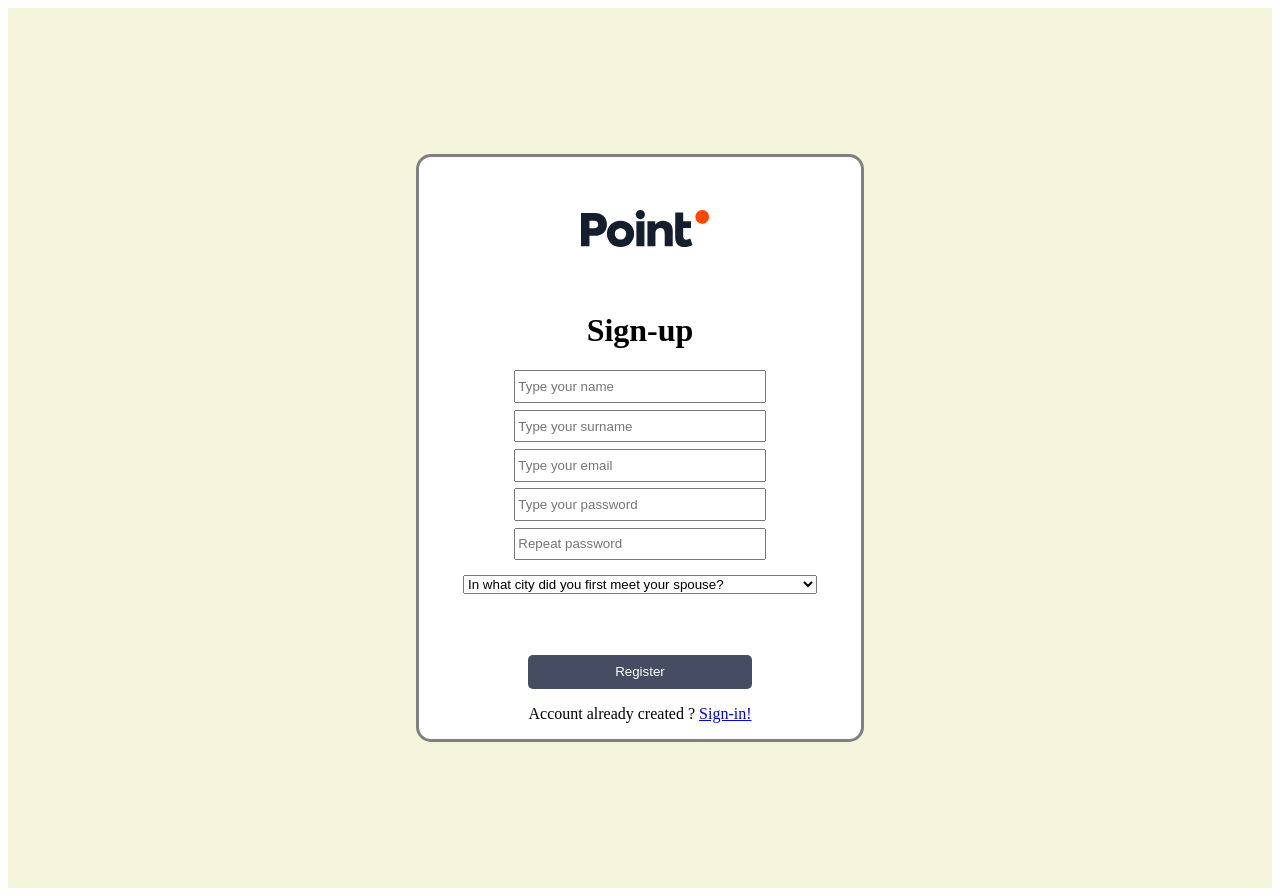
After one commit to NikBud/News-project, a PHP site: page /html/register.html in a window 1280 px wide. The commit adds this page. Run offline with PHP 8.4, Linux system fonts and the light colour scheme.

Commit message:
Auth/register logic implemented

```diff
--- /dev/null
+++ b/csv_files/users.csv
@@ -0,0 +1,6 @@
+name,surname,email,password,secret_answer,secret_question_index
+Danil,Sokolov,nopie300@gmail.com,qwertyuiop,Chisinau,2
+Anastasia,Fedotova,nastea.krasota@003@mail.ru,qwertyuio,Rambam,3
+Nikita,Budeanski,nikbud03@gmail.com,720QR50e,Chisinau,2
+Sofia,Bodrug,sf.bodrug@gmail.com,Tyuiop@2,Chisinau,2
+Miroslav,Vetrov,mira.vetrov@gmail.com,Asdfgh#3,Chisinau,2
--- /dev/null
+++ b/html/register.html
@@ -0,0 +1,47 @@
+<!DOCTYPE html>
+<html lang="en">
+<head>
+    <meta charset="UTF-8">
+    <meta name="viewport" content="width=device-width, initial-scale=1.0">
+    <title>Login</title>
+    <link rel="stylesheet" type="text/css" href="../styles/login.css">
+    <script src="../scripts/register.js"></script>
+</head>
+<body>
+    <form id="registerForm" method="post">
+        <div id="container">
+            <div id="img-container">
+                <img src="../images/new-point-logo.svg" alt="">
+            </div>
+
+            <div id="inputs">
+                <h1>Sign-up</h1>
+                <input type="text" id="name" name="name" placeholder="Type your name">
+                <input type="text" id="surname" name="surname" placeholder="Type your surname">
+                <input type="text" id="email" name="email" placeholder="Type your email">
+                <input type="password" id="password" name="password" placeholder="Type your password">
+                <input type="password" id="repPassword" name="Repeat password" placeholder="Repeat password">
+                <select id="security-question">
+                    <option value="0">In what city did you first meet your spouse?</option>
+                    <option value="1">What was the name of your first pet?</option>
+                    <option value="2">In what city did you attend your first school?</option>
+                    <option value="3">What is your favorite vacation spot?</option>
+                </select>
+                <div id="security-answer">
+                    <p>Please write down the answer to the question somewhere, it will be needed to recover your password. </p>
+                    <input type="text" id="answerInput" name="Security answer" placeholder="Type your answer">
+                </div>
+
+                <div id="invalidCredentials"></div>
+
+            </div>
+
+            <div id="buttons">
+                <input type="submit" name="reg_subm" id="reg_subm" value="Register">
+                <p>Account already created ? <a href="login.html">Sign-in!</a></p>
+            </div>
+        </div>
+    </form>
+
+</body>
+</html>
--- /dev/null
+++ b/scripts/register.js
@@ -0,0 +1,144 @@
+function transformToDict(pureForm){
+    var selectElement = document.getElementById("security-question");
+    var formData = new FormData(pureForm);
+    var formDataObject = {};
+    formData.forEach(function(value, key){
+        formDataObject[key] = value;
+    });
+    formDataObject["selectedOption"] = selectElement.selectedIndex;
+
+    return formDataObject;
+}
+
+function validatePassword(password){
+    var regex = /^(?=.*\d)(?=.*[a-z])(?=.*[A-Z])(?=.*[!@#$%^&*()\-_=+{};:,<.>]).{8,}$/;
+    return regex.test(password);
+}
+
+function cleanErrorDiv(errorDiv) {
+    while (errorDiv.firstChild) {
+        errorDiv.removeChild(errorDiv.firstChild);
+    }
+}
+
+function validateFormObject(formObject){
+    errorObj = {};
+    for(var key in formObject){
+        if(key === "name"){
+            if(formObject[key].length < 2){
+                errorObj[key] = "Name length should be more than 2 characters!";
+            }
+        }
+        if(key === "surname"){
+            if(formObject[key].length < 2){
+                errorObj[key] = "Surname length should be more than 2 characters!";
+            }
+        }
+        if(key === "email"){
+            if(formObject[key].length < 2){
+                errorObj[key] = "Email length should be more than 2 characters!";
+            }
+            else if (!formObject[key].includes('@') || !formObject[key].includes('.')){
+                errorObj[key] = "Invalid email!";
+            }
+        }
+        if(key === "password"){
+            if(!validatePassword(formObject[key])){
+                errorObj[key] = "Invalid password. Password should contain one uppercase letter, one lowercase letter, one special character, one digit and the length should be 8 character minimum.";
+            }
+        }
+        if(key === "Repeat password"){
+            var password = formObject["password"];
+            var repPassword = formObject[key];
+            if(password !== repPassword){
+                errorObj[key] = "This field should be equal to password field!";
+            }
+        }
+        if (key === "Security answer"){
+            if (formObject[key] === ""){
+                errorObj[key] = "This field cannot be empty!";
+            }
+        }
+    }
+
+    return errorObj;
+}
+
+function displayErrors(errorObj){
+    var errorDiv = document.getElementById("invalidCredentials");
+    cleanErrorDiv(errorDiv);
+
+    errorDiv.style.display = "flex";
+    errorDiv.style.width = "85%";
+    errorDiv.style.height = "auto";
+    for(var key in errorObj){
+        var newErr = document.createElement("div");
+        newErr.innerText = key + ": " + errorObj[key];
+
+        errorDiv.appendChild(newErr);
+    }
+}
+
+async function sendRequest(valuesList, errorObj){
+    console.log(valuesList);
+    var uri = "../php_files/register.php";
+    try{
+        await fetch(uri, {
+            method: "POST",
+            headers: {
+                "Content-Type": "application/json"
+            },
+            body: valuesList
+        })
+        .then((response) => {
+            if(!response.ok){
+                return response.json().then((errorData) => {
+                    throw new Error(errorData.error);
+                });
+            }
+            document.getElementById("invalidCredentials").style.display = "none";
+            return response.json();
+        })
+        .then((data) => {
+            window.location.replace("../html/login.html");
+        });
+    }
+    catch(error){
+        if(error.message.includes("Email")){
+            errorObj["email"] = error.message;
+        }
+    }
+
+}
+
+window.onload = () => {
+    var securitySelect = document.getElementById("security-question");
+    var securityInput = document.getElementById("security-answer");
+    var form = document.getElementById("registerForm");
+
+    securitySelect.addEventListener("change", () => {
+        document.getElementById("answerInput").value = "";
+        securityInput.style.display = "inline-block";
+    })
+
+    form.addEventListener("submit", async (event) => {
+        event.preventDefault();
+
+        var dataDict = transformToDict(form);
+        var errorObj = validateFormObject(dataDict);
+
+        if (Object.keys(errorObj).length > 0){
+            displayErrors(errorObj);
+        }
+        else{
+            delete dataDict["Repeat password"];
+            var obj = {
+                "vals" : Object.values(dataDict)
+            }
+            await sendRequest(JSON.stringify(obj), errorObj);
+            if (Object.keys(errorObj).length > 0){
+                displayErrors(errorObj);
+            }
+        }
+    })
+}
--- a/styles/intro.css
+++ b/styles/intro.css
@@ -27,6 +27,7 @@ div#Introduction {
   display: flex; /* Размещаем дочерние элементы в строку */
   border-top: 10px solid black; /* Полоса сверху контейнера */
   margin: 20px auto; /* Размещение по центру */
+  color: black;
 }
 
 
@@ -41,11 +42,8 @@ div#Introduction {
 
 .word_1, .word_2, .word_3 {
   cursor: pointer;
-  color: white;
   margin: 10px ; /* Добавляем отступы между элементами */
   padding: 20px;
-
-
 }
 
 
--- a/styles/login.css
+++ b/styles/login.css
@@ -1,9 +1,10 @@
 form{
     background-color: beige;
-    height: 100vh;
+    height: 110vh;
     display: flex;
     justify-content: center;
     align-items: center;
+
 }
 
 #container{
@@ -14,31 +15,44 @@ form{
     color: black;
     border: 3px gray solid;
     border-radius: 15px;
-    height: 70%;
-    width: 30%;
+    width: 35%;
 }
 
 #inputs{
     display: flex;
     flex-direction: column;
     align-items: center;
-    justify-content: space-between;
-    height: 45%;
+    width: 100%;
 }
 
 #inputs input{
     height: 2em;
     margin-bottom: 0.5em;
+    width: 55%;
 }
 
 #inputs a{
     font-size: 0.8em;
 }
 
+#invalidCredentials{
+    display: none;
+    justify-content: center;
+    align-items: center;
+    flex-direction: column;
+    margin-top: 1em;
+    height: 3em;
+    width: 55%;
+    background-color: #FFA6A6;
+    border: 3px red solid;
+    border-radius: 5px;
+    font-size: 0.9em;
+}
+
 #img-container{
     margin-left: 0.6rem;
     margin-top: 12%;
-    height: 8em;
+    height: 5em;
 }
 
 #buttons{
@@ -58,3 +72,18 @@ img{
     border-radius: 5px;
     color: white;
 }
+
+select{
+    margin-top: 0.6em;
+    margin-bottom: 1em;
+    width: 80%;
+}
+
+#security-answer{
+    display: none;
+    text-align: center;
+}
+
+#security-answer p{
+    color: #FC3636;
+}
--- a/users.csv
+++ /dev/null
@@ -1,2 +0,0 @@
-login,mdp
-nikbud03@gmail.com,720QR50e
```
Also changed, not shown: html/intro.html (renamed from intro.html, +9 -8 lines), html/login.html (renamed from login.html, +9 -4 lines), php_files/login.php (renamed from login.php, +13 -8 lines), php_files/register.php (added, +48 -0 lines), scripts/login.js (+24 -4 lines).
